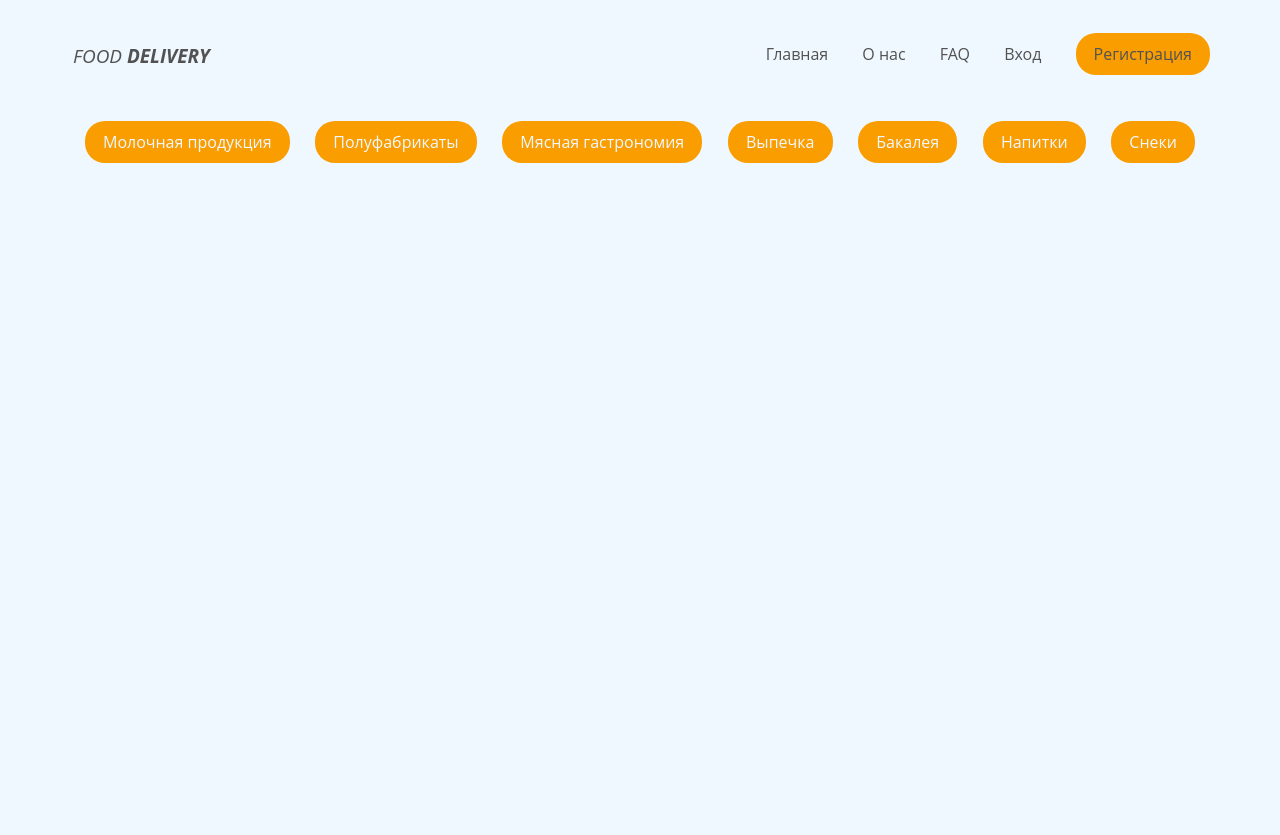
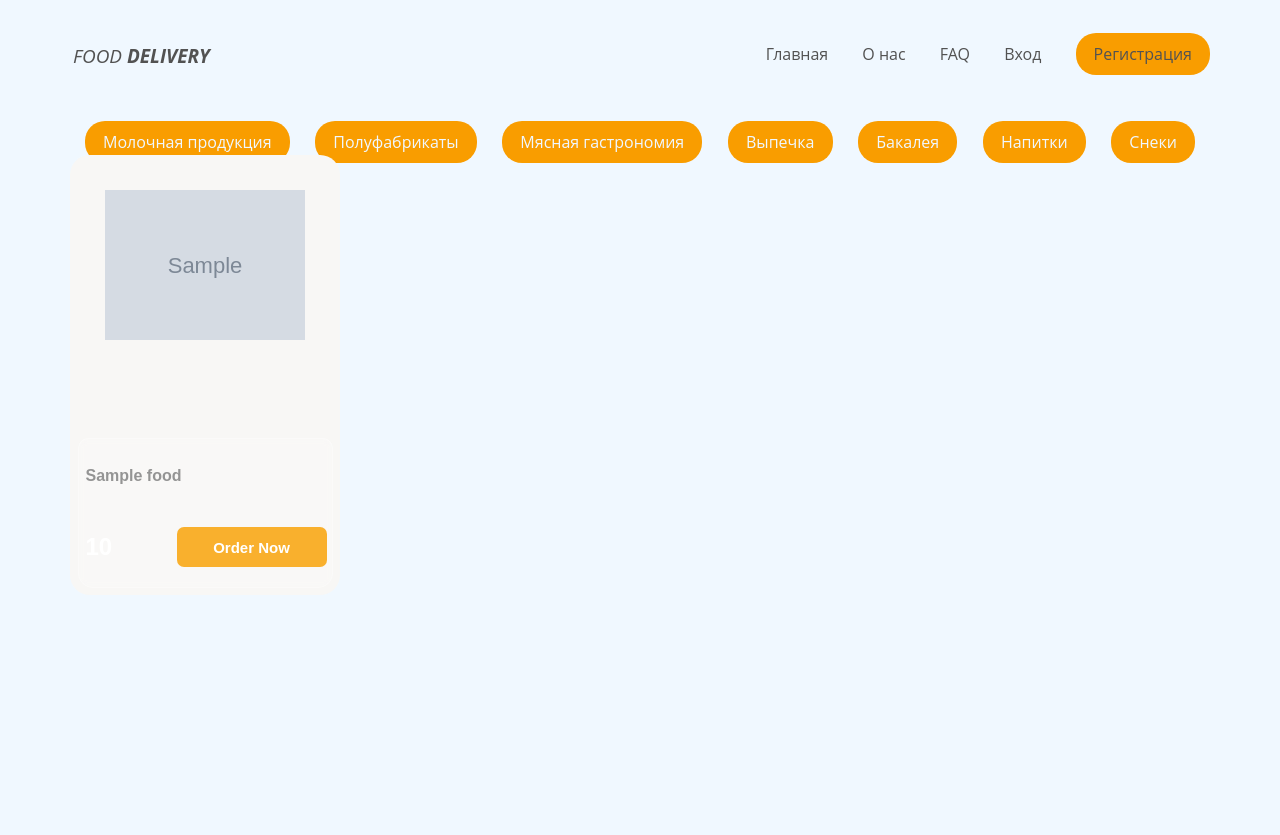
Before and after one commit to noaqq/food_delivery, a Django app: template delivery/templates/delivery/menu.html in a window 1280 px wide. Shown: the top 835 px of the page. Run offline with Django 4.2, Linux system fonts and the light colour scheme; the template is opened without the code that fills it: most values are stand-ins (such as "Sample title", 1, 10 or a date in 2020); grey boxes marked "Sample" are stand-in pictures; some web fonts are replaced.

Commit message:
update menu

```diff
--- a/delivery/templates/delivery/menu.html
+++ b/delivery/templates/delivery/menu.html
@@ -10,6 +10,7 @@
     <link href="//db.onlinewebfonts.com/c/6899c3dcee443716273e3f7926cc1ec7?family=Rhinos+rocks" rel="stylesheet" type="text/css"/>
     <link rel="stylesheet" href="{% static '/css/style.css' %}">
     <link rel="stylesheet" href="{% static '/css/style3.css' %}">
+    <link rel="stylesheet" href="{% static '/css/menu.css' %}">
     <title>{% block title %}{% endblock %}</title>
   </head>
   <body>
@@ -48,9 +49,23 @@
                   <h3>{{ el.price }}</h3>
                   <h3>{{ el.description }}</h3>
                   <h3>{{ el.expiration_date }}</h3>
-                  <h3>{{ el.image }}</h3>
+                  <img src="{{ el.image }}">
                 </div>
               {% endfor %} {% endcomment %}
+
+              {% for el in food_list %}
+              <div class="container-food">
+                <img src="{{ el.image }}"/>
+                <div class="content-box">
+                  <h4 class="name">{{ el.name }}</h4>
+                  <div class="btn">
+                    <h2 class="price">{{ el.price }}</h2>
+                    <a href="#">Order Now</a>
+                  </div>
+                </div>
+              </div>
+              {% endfor %}
+
           </main>
           {% endblock %}
     </div>
```
